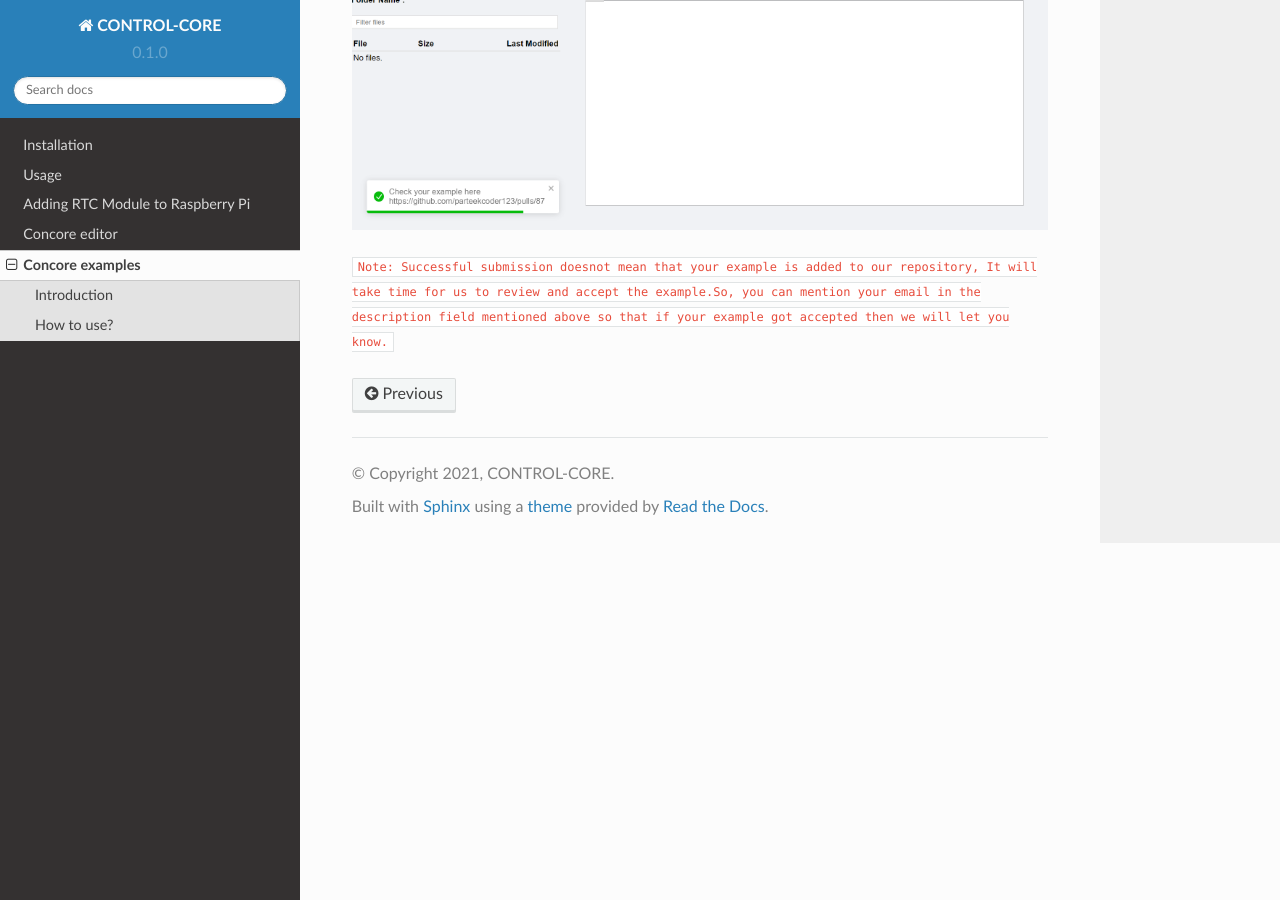
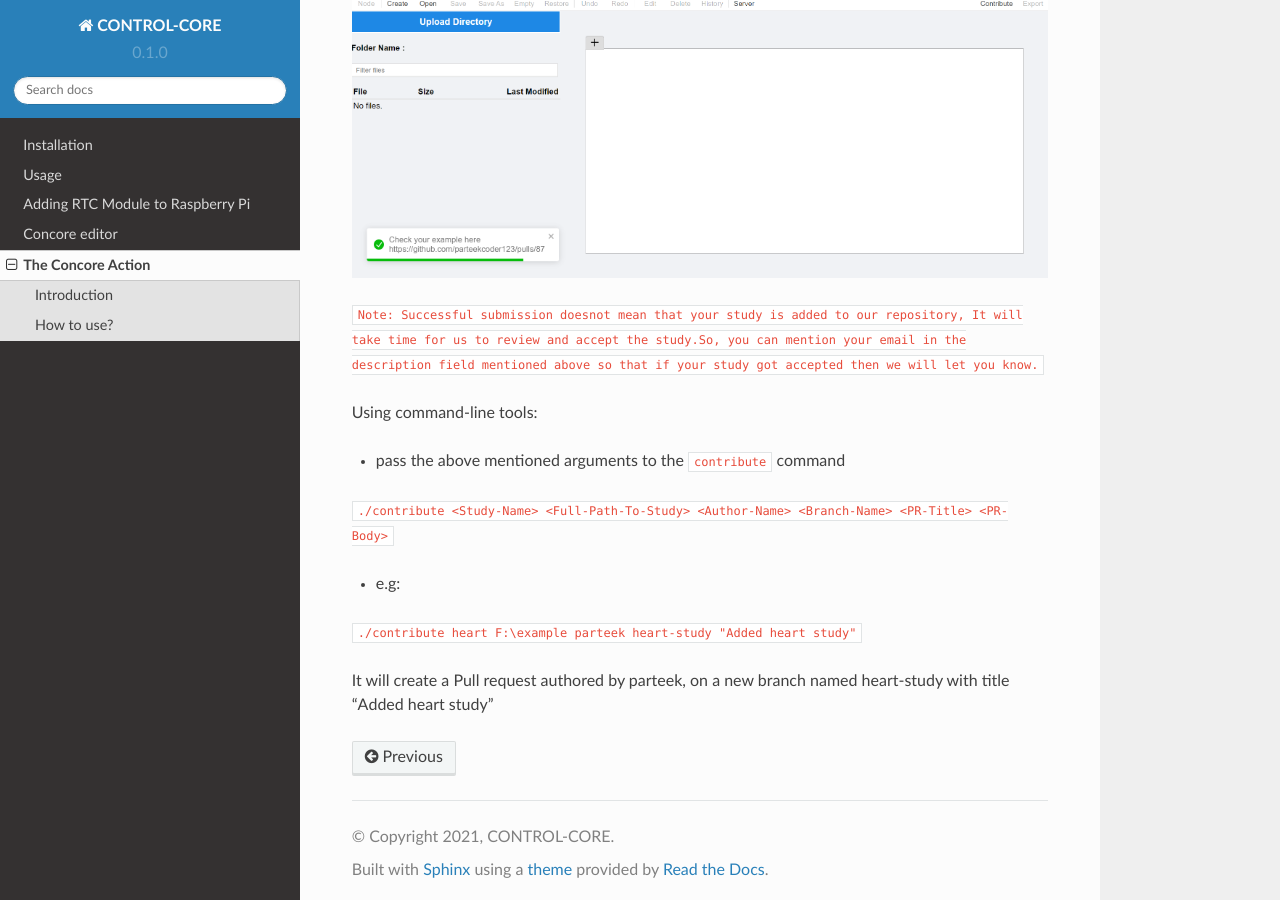
Before and after one commit to ControlCore-Project/documentation, a Sphinx documentation site: the page built from docs/source/contributeaction.rst, in a window 1280 px wide and 900 px high, scrolled down 1664 px. Built offline with Sphinx 7.4.7 and the Read the Docs theme 2.0.0, drawn with Linux system fonts in a browser that asks for light colours; some of the changed text lies outside the part shown.

Commit message:
added cli tool doc for contribute action

```diff
--- a/docs/source/concoreexample.rst
+++ b/docs/source/contributeaction.rst
@@ -1,5 +1,5 @@
-Concore examples
-================
+The Concore Action
+==================
 
 Introduction
 ------------
@@ -8,6 +8,8 @@ This feature makes it easy for users to share their studies, examples, and progr
 
 How to use?
 -----------
+
+Using concore editor:
 
 - Open **concore editor** by clicking on https://controlcore-project.github.io/concore-editor/
 
@@ -43,4 +45,17 @@ How to use?
   :width: 700
 
 
-``Note: Successful submission doesnot mean that your example is added to our repository, It will take time for us to review and accept the example.So, you can mention your email in the description field mentioned above so that if your example got accepted then we will let you know.``
+``Note: Successful submission doesnot mean that your study is added to our repository, It will take time for us to review and accept the study.So, you can mention your email in the description field mentioned above so that if your study got accepted then we will let you know.``
+
+
+Using command-line tools:
+
+- pass the above mentioned arguments to the ``contribute`` command
+
+``./contribute <Study-Name> <Full-Path-To-Study> <Author-Name> <Branch-Name> <PR-Title> <PR-Body>``
+
+- e.g:
+
+``./contribute heart F:\example parteek heart-study "Added heart study"``
+
+It will create a Pull request authored by parteek, on a new branch named heart-study with title "Added heart study"
--- a/docs/source/index.rst
+++ b/docs/source/index.rst
@@ -24,4 +24,4 @@ Contents
    usage
    raspberrypi
    concoreeditor
-   concoreexample
+   contributeaction
```
